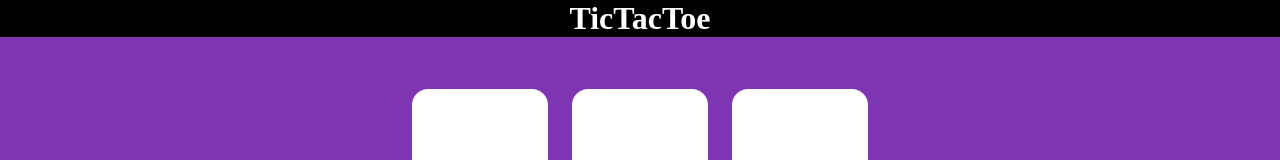
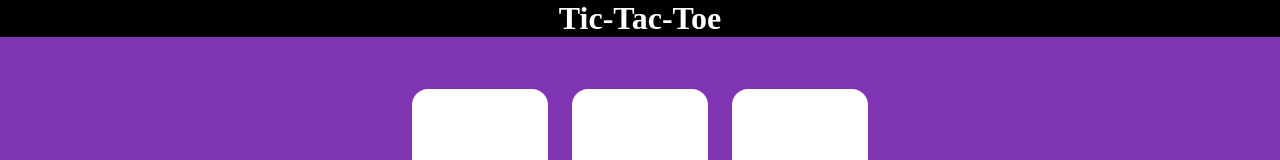
Before and after one commit to jyothika5/Tic-Tac-Toc-Game, a plain HTML site: page index.html in a window 1280 px wide. Shown: the top 160 px of the page. Drawn offline with Linux system fonts and the light colour scheme.

Commit message:
Update index.html

```diff
--- a/index.html
+++ b/index.html
@@ -3,12 +3,12 @@
 <head>
     <meta charset="UTF-8">
     <meta name="viewport" content="width=device-width, initial-scale=1.0">
-    <title>TicTacToe</title>
+    <title>Tic-Tac-Toe</title>
     <link rel="stylesheet" href="style.css">
 
 </head>
 <body>
-    <div class="heading"><h1>TicTacToe</h1></div>
+    <div class="heading"><h1>Tic-Tac-Toe</h1></div>
     <div class="container">
         <button class="box" id="1"></button>
         <button class="box" id="2"></button>
```
